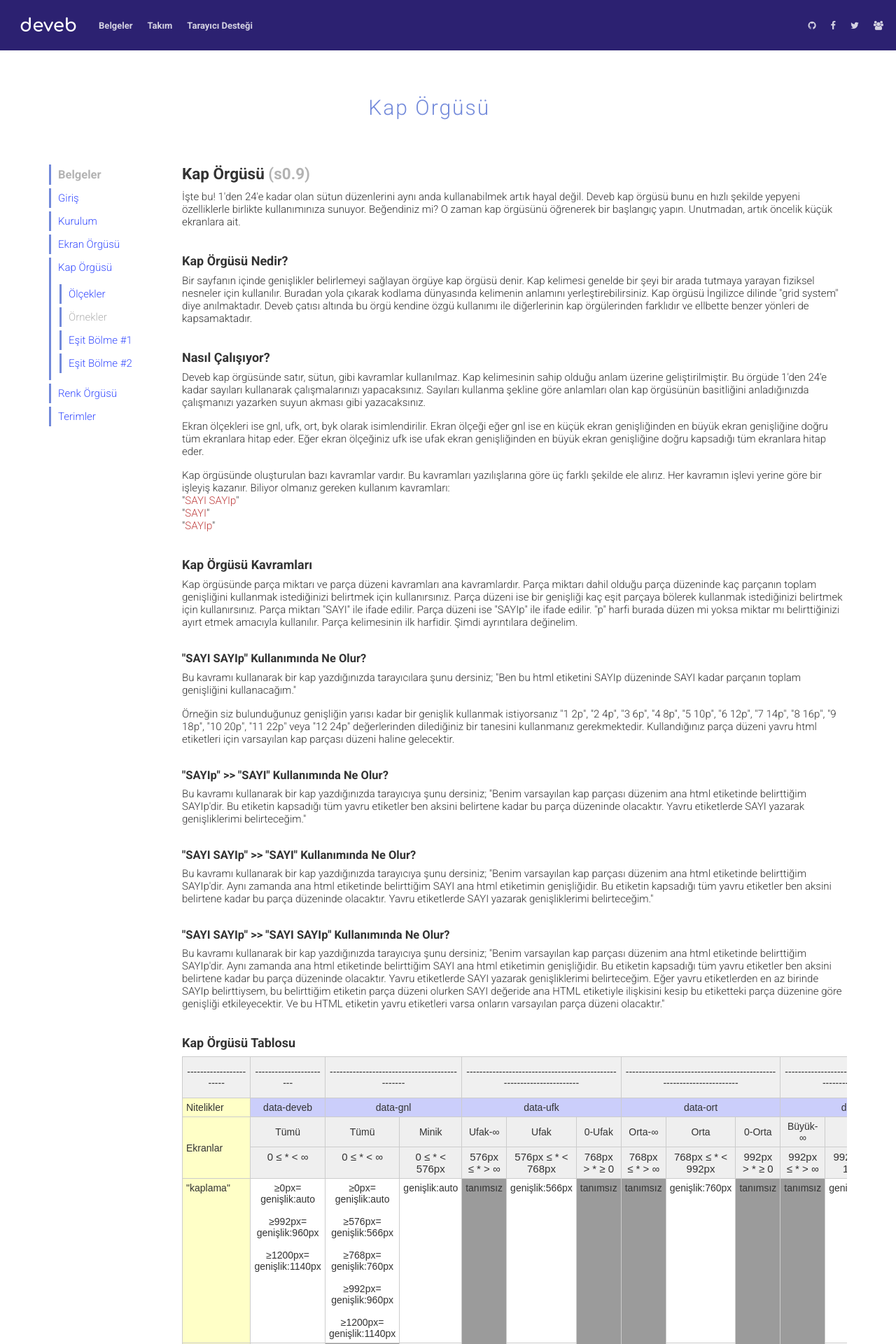
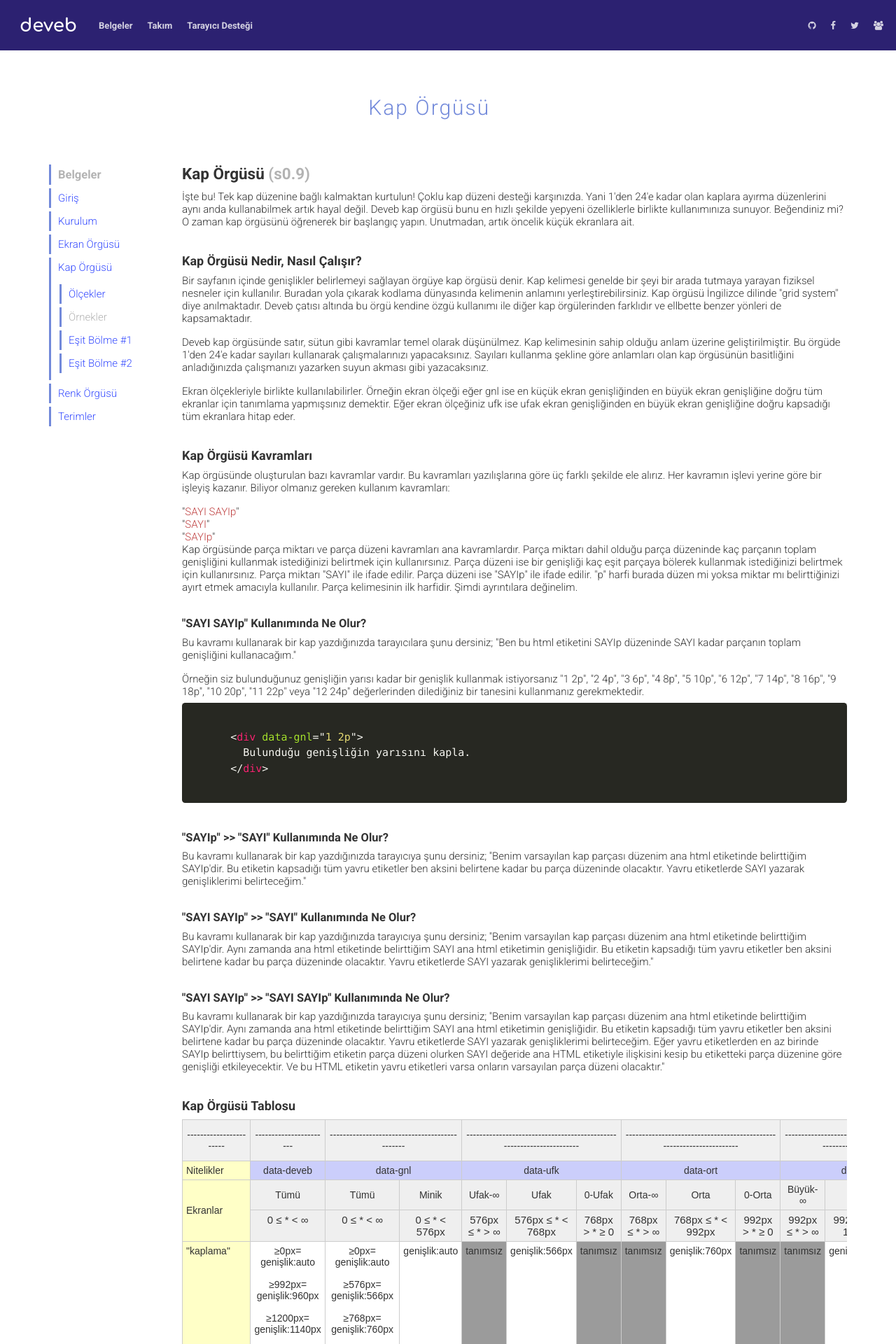
Before and after one commit to data-deveb/data-deveb.github.io, a Jekyll site: the page built from belgeler/kap-orgusu.html, in a window 1280 px wide. Shown: the top 1920 px of the page at 70% size. Built offline with Jekyll 4.4.1, drawn with Linux system fonts in a browser that asks for light colours.

Commit message:
Güncelleme

```diff
--- a/belgeler/kap-orgusu.html
+++ b/belgeler/kap-orgusu.html
@@ -5,27 +5,26 @@ title: Kap Örgüsü
 
     <h1>Kap Örgüsü <span data-metin="dikkat gri">(s0.9)</span></h1>
 
-    <p>İşte bu! 1'den 24'e kadar olan sütun düzenlerini aynı anda kullanabilmek artık hayal değil. Deveb kap örgüsü bunu en hızlı şekilde yepyeni özelliklerle birlikte kullanımınıza sunuyor. Beğendiniz mi? O zaman kap örgüsünü öğrenerek bir başlangıç yapın. Unutmadan, artık öncelik küçük ekranlara ait.</p>
+    <p>İşte bu! Tek kap düzenine bağlı kalmaktan kurtulun! Çoklu kap düzeni desteği karşınızda. Yani 1'den 24'e kadar olan kaplara ayırma düzenlerini aynı anda kullanabilmek artık hayal değil. Deveb kap örgüsü bunu en hızlı şekilde yepyeni özelliklerle birlikte kullanımınıza sunuyor. Beğendiniz mi? O zaman kap örgüsünü öğrenerek bir başlangıç yapın. Unutmadan, artık öncelik küçük ekranlara ait.</p>
 
-    <h2>Kap Örgüsü Nedir?</h2>
+    <h2>Kap Örgüsü Nedir, Nasıl Çalışır?</h2>
 
-    <p>Bir sayfanın içinde genişlikler belirlemeyi sağlayan örgüye kap örgüsü denir. Kap kelimesi genelde bir şeyi bir arada tutmaya yarayan fiziksel nesneler için kullanılır. Buradan yola çıkarak kodlama dünyasında kelimenin anlamını yerleştirebilirsiniz. Kap örgüsü İngilizce dilinde "grid system" diye anılmaktadır. Deveb çatısı altında bu örgü kendine özgü kullanımı ile diğerlerinin kap örgülerinden farklıdır ve ellbette benzer yönleri de kapsamaktadır.</p>
+    <p>Bir sayfanın içinde genişlikler belirlemeyi sağlayan örgüye kap örgüsü denir. Kap kelimesi genelde bir şeyi bir arada tutmaya yarayan fiziksel nesneler için kullanılır. Buradan yola çıkarak kodlama dünyasında kelimenin anlamını yerleştirebilirsiniz. Kap örgüsü İngilizce dilinde "grid system" diye anılmaktadır. Deveb çatısı altında bu örgü kendine özgü kullanımı ile diğer kap örgülerinden farklıdır ve ellbette benzer yönleri de kapsamaktadır.</p>
 
-    <h2>Nasıl Çalışıyor?</h2>
+    <p>Deveb kap örgüsünde satır, sütun gibi kavramlar temel olarak düşünülmez. Kap kelimesinin sahip olduğu anlam üzerine geliştirilmiştir. Bu örgüde 1'den 24'e kadar sayıları kullanarak çalışmalarınızı yapacaksınız. Sayıları kullanma şekline göre anlamları olan kap örgüsünün basitliğini anladığınızda çalışmanızı yazarken suyun akması gibi yazacaksınız.</p>
 
-    <p>Deveb kap örgüsünde satır, sütun, gibi kavramlar kullanılmaz. Kap kelimesinin sahip olduğu anlam üzerine geliştirilmiştir. Bu örgüde 1'den 24'e kadar sayıları kullanarak çalışmalarınızı yapacaksınız. Sayıları kullanma şekline göre anlamları olan kap örgüsünün basitliğini anladığınızda çalışmanızı yazarken suyun akması gibi yazacaksınız.</p>
+    <p>Ekran ölçekleriyle birlikte kullanılabilirler. Örneğin ekran ölçeği eğer gnl ise en küçük ekran genişliğinden en büyük ekran genişliğine doğru tüm ekranlar için tanımlama yapmışsınız demektir. Eğer ekran ölçeğiniz ufk ise ufak ekran genişliğinden en büyük ekran genişliğine doğru kapsadığı tüm ekranlara hitap eder.</p>
 
-    <p>Ekran ölçekleri ise gnl, ufk, ort, byk olarak isimlendirilir. Ekran ölçeği eğer gnl ise en küçük ekran genişliğinden en büyük ekran genişliğine doğru tüm ekranlara hitap eder. Eğer ekran ölçeğiniz ufk ise ufak ekran genişliğinden en büyük ekran genişliğine doğru kapsadığı tüm ekranlara hitap eder.</p>
+
+    <h2>Kap Örgüsü Kavramları</h2>
 
     <p>Kap örgüsünde oluşturulan bazı kavramlar vardır. Bu kavramları yazılışlarına göre üç farklı şekilde ele alırız. Her kavramın işlevi yerine göre bir işleyiş kazanır. Biliyor olmanız gereken kullanım kavramları:</p>
-
+    <p></p>
     <ul data-deveb>
       <li>"<span data-metin="dikkat">SAYI SAYIp</span>"</li>
       <li>"<span data-metin="dikkat">SAYI</span>"</li>
       <li>"<span data-metin="dikkat">SAYIp</span>"</li>
     </ul>
-
-    <h2>Kap Örgüsü Kavramları</h2>
 
     <p>Kap örgüsünde parça miktarı ve parça düzeni kavramları ana kavramlardır. Parça miktarı dahil olduğu parça düzeninde kaç parçanın toplam genişliğini kullanmak istediğinizi belirtmek için kullanırsınız. Parça düzeni ise bir genişliği kaç eşit parçaya bölerek kullanmak istediğinizi belirtmek için kullanırsınız. Parça miktarı "SAYI" ile ifade edilir. Parça düzeni ise "SAYIp" ile ifade edilir. "p" harfi burada düzen mi yoksa miktar mı belirttiğinizi ayırt etmek amacıyla kullanılır. Parça kelimesinin ilk harfidir. Şimdi ayrıntılara değinelim.</p>
 
@@ -33,7 +32,13 @@ title: Kap Örgüsü
 
     <p>Bu kavramı kullanarak bir kap yazdığınızda tarayıcılara şunu dersiniz; "Ben bu html etiketini SAYIp düzeninde SAYI kadar parçanın toplam genişliğini kullanacağım."</p>
 
-    <p>Örneğin siz bulunduğunuz genişliğin yarısı kadar bir genişlik kullanmak istiyorsanız "1 2p", "2 4p", "3 6p", "4 8p", "5 10p", "6 12p", "7 14p", "8 16p", "9 18p", "10 20p", "11 22p" veya "12 24p" değerlerinden dilediğiniz bir tanesini kullanmanız gerekmektedir. Kullandığınız parça düzeni yavru html etiketleri için varsayılan kap parçası düzeni haline gelecektir.</p>
+    <p>Örneğin siz bulunduğunuz genişliğin yarısı kadar bir genişlik kullanmak istiyorsanız "1 2p", "2 4p", "3 6p", "4 8p", "5 10p", "6 12p", "7 14p", "8 16p", "9 18p", "10 20p", "11 22p" veya "12 24p" değerlerinden dilediğiniz bir tanesini kullanmanız gerekmektedir.</p>
+
+    <pre data-gnl="1 1p"><code class="language-html">
+      &lt;div data-gnl=&quot;1 2p&quot;&gt;
+        Bulundu&#287;u geni&#351;li&#287;in yar&#305;s&#305;n&#305; kapla.
+      &lt;/div&gt;
+    </code></pre>
 
     <h3>"SAYIp" >> "SAYI" Kullanımında Ne Olur?</h3>
 
```
